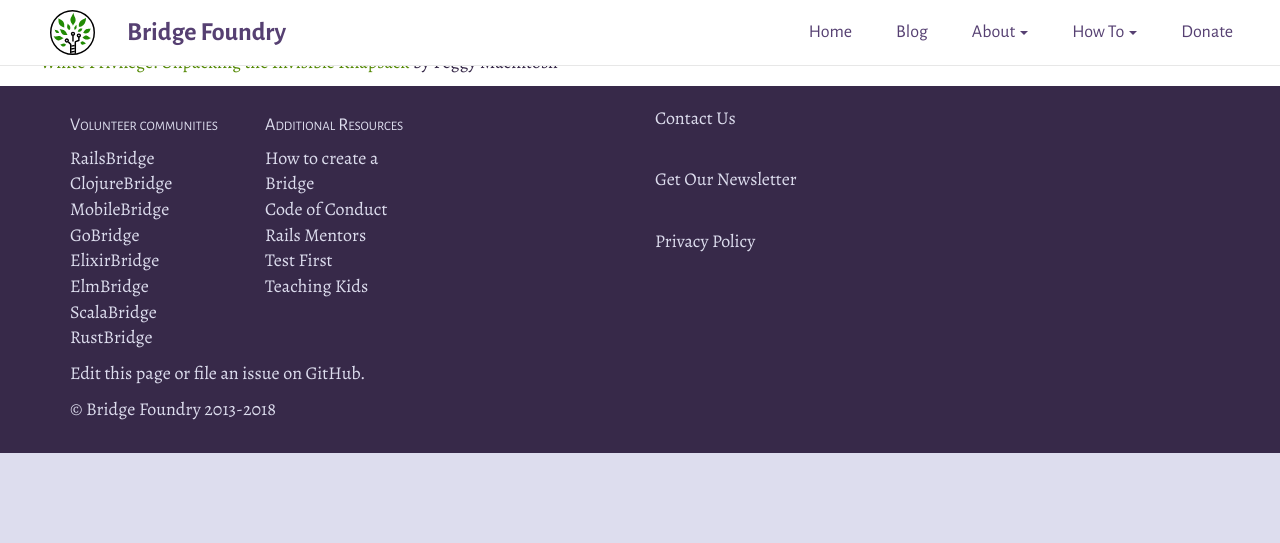
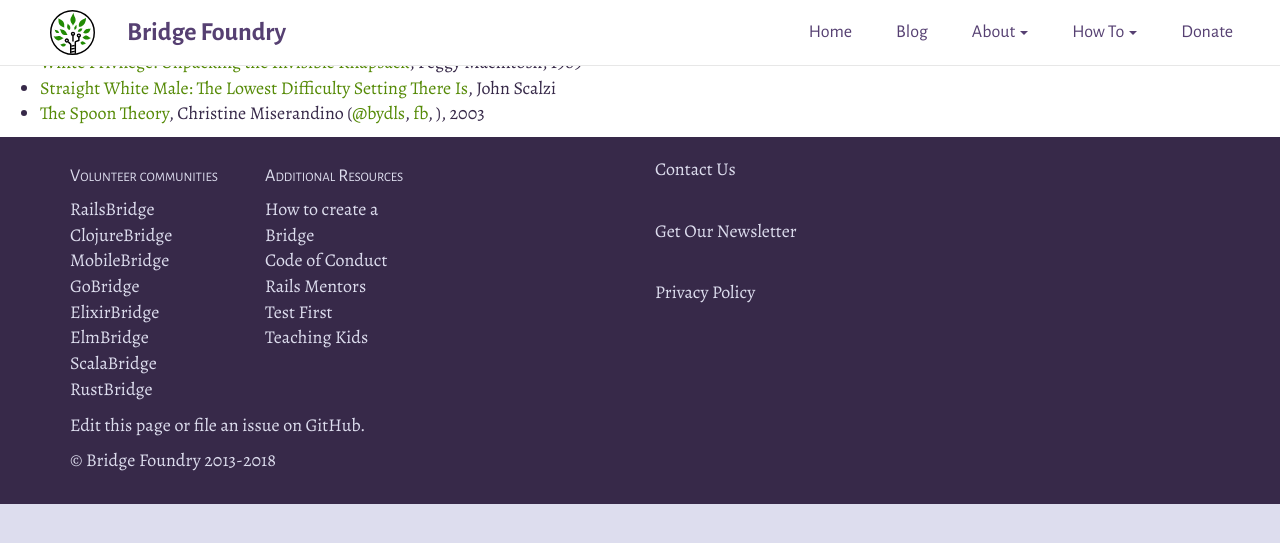
Before and after one commit to Satsaimistoowqp/bridgefoundry.github.io, a Jekyll site: the page built from resources/intro-reading.md, in a window 1280 px wide. Shown: the top 543 px of the page. Built offline with Jekyll 4.4.1, drawn with Linux system fonts in a browser that asks for light colours; our own code applies the rules of GitHub Pages for plain Markdown files.

Commit message:
a couple of more research links

```diff
--- a/resources/intro-reading.md
+++ b/resources/intro-reading.md
@@ -1,4 +1,5 @@
 
 * [White Privilege: Unpacking the Invisible
-Knapsack](https://psychology.umbc.edu/files/2016/10/White-Privilege_McIntosh-1989.pdf) by Peggy Macintosh
-*
+Knapsack](https://psychology.umbc.edu/files/2016/10/White-Privilege_McIntosh-1989.pdf), Peggy Macintosh, 1989
+* [Straight White Male: The Lowest Difficulty Setting There Is](https://whatever.scalzi.com/2012/05/15/straight-white-male-the-lowest-difficulty-setting-there-is/), John Scalzi
+* [The Spoon Theory](https://www.butyoudontlooksick.com/the_spoon_theory/), Christine Miserandino ([@bydls](https://twitter.com/bydls), [fb](https://www.facebook.com/bydls), ), 2003
```
